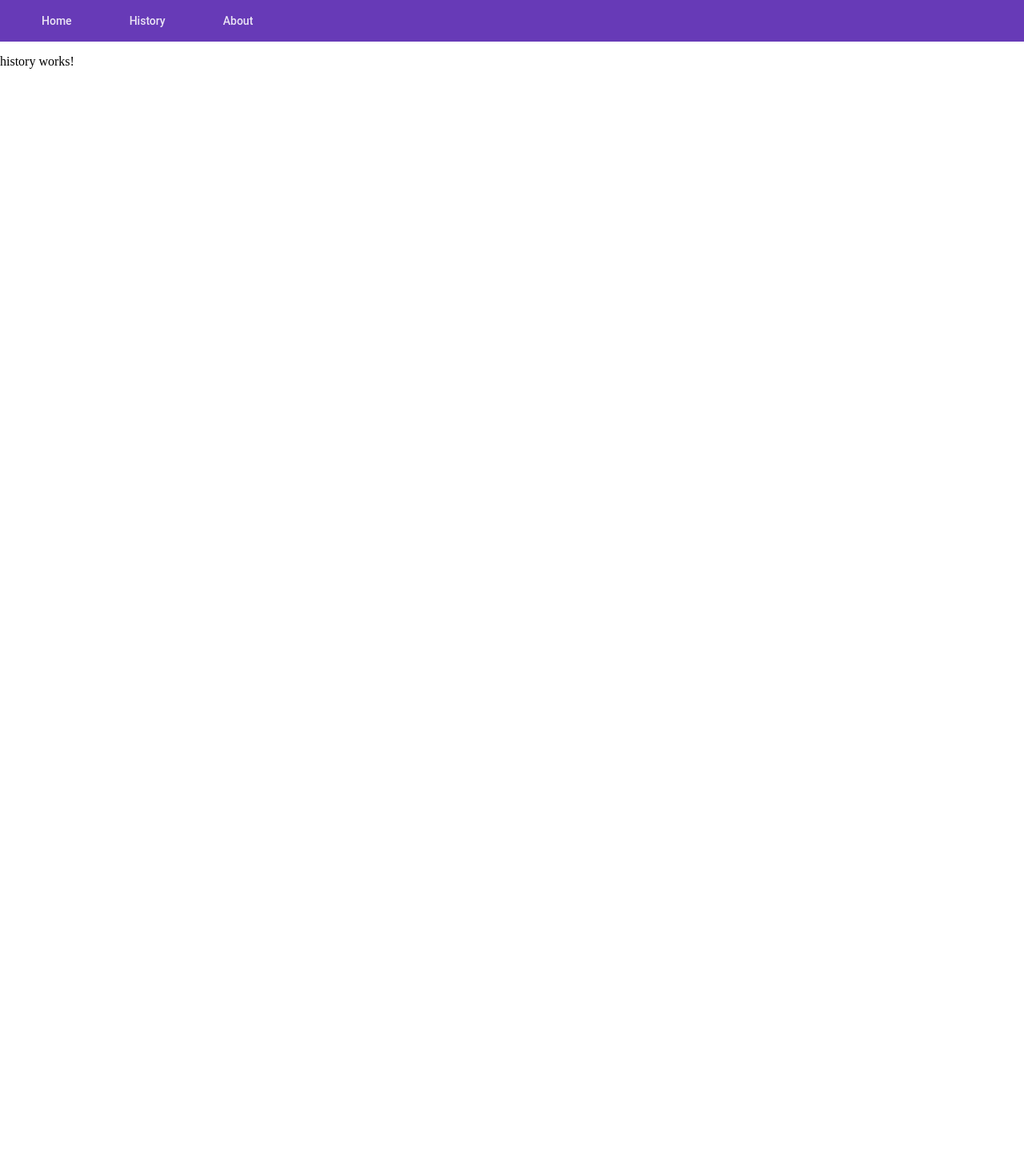
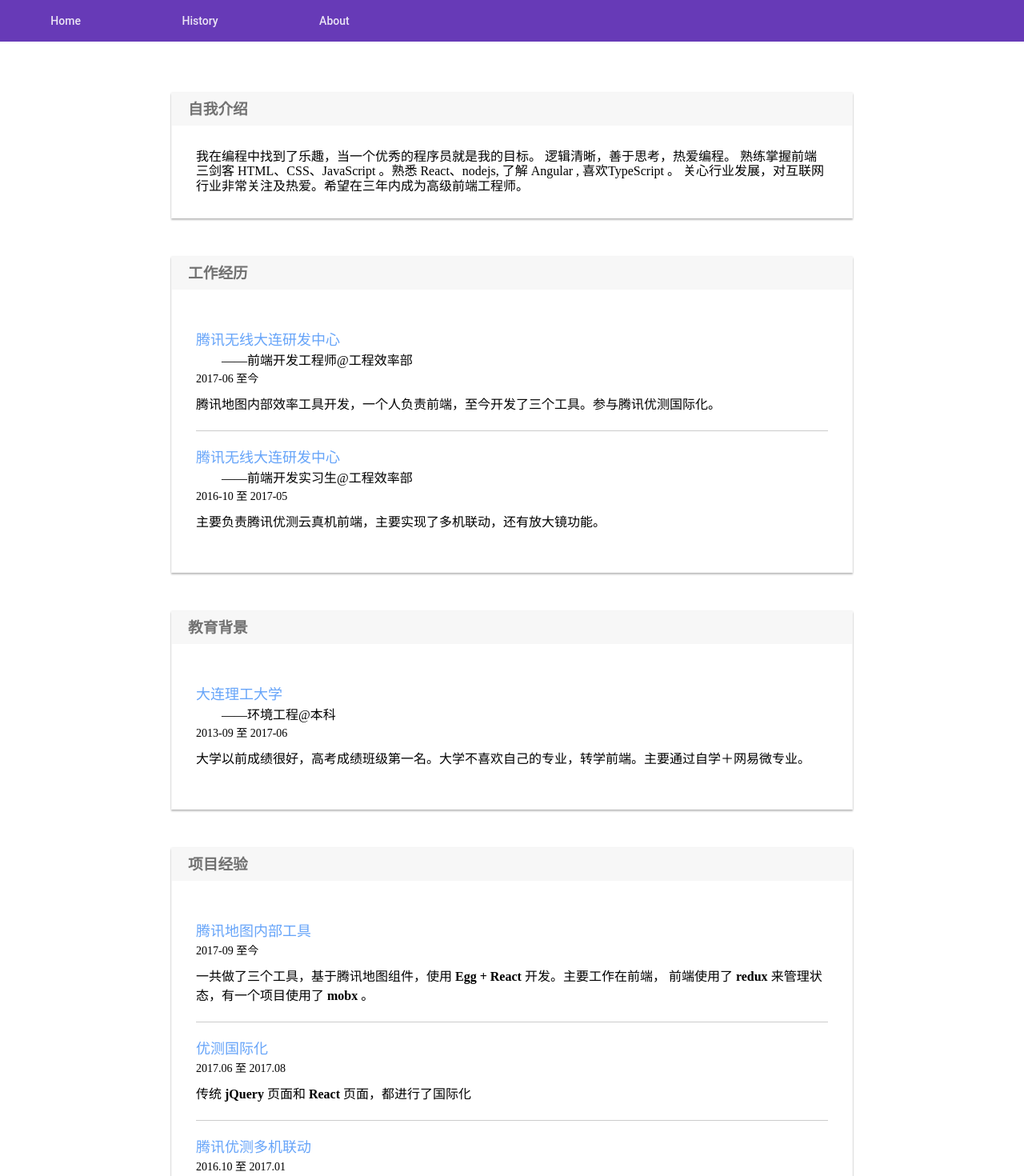
Before and after one commit to rannuo/my-resume, an Angular app: page /history in a window 1280 px wide. Shown: the top 1470 px of the page at 80% size. Before the commit the page ends 800 px from the top, so only its background shows below. Built offline with nearby package versions, Linux system fonts and the light colour scheme.

Commit message:
补充了简历主要内容，优化了在手机上的体验

```diff
--- a/package.json
+++ b/package.json
@@ -25,6 +25,7 @@
     "@angular/router": "^5.0.0",
     "core-js": "^2.4.1",
     "hammerjs": "^2.0.8",
+    "normalize.css": "^7.0.0",
     "rxjs": "^5.5.2",
     "zone.js": "^0.8.14"
   },
--- a/src/app/app.module.ts
+++ b/src/app/app.module.ts
@@ -9,6 +9,7 @@ import { NavbarComponent } from './navbar/navbar.component';
 import { HomeComponent} from './home/home.component';
 import { HistoryComponent } from './history/history.component';
 import { ContactComponent } from './contact/contact.component';
+import { CardViewerComponent } from './card-viewer/card-viewer.component';
 
 const appRoutes: Routes = [
   { path: '', component: HomeComponent },
@@ -22,7 +23,8 @@ const appRoutes: Routes = [
     NavbarComponent,
     HomeComponent,
     HistoryComponent,
-    ContactComponent
+    ContactComponent,
+    CardViewerComponent
   ],
   imports: [
     BrowserModule,
--- /dev/null
+++ b/src/app/card-viewer/card-viewer.component.css
@@ -0,0 +1,30 @@
+:host {
+  display: block;
+  padding: 20px 0;
+}
+.wraper {
+  border: 1px solid rgba(0, 0, 0, 0.03);
+  box-shadow: 0 2px 2px rgba(0, 0, 0, 0.24), 0 0 2px rgba(0, 0, 0, 0.12);
+  margin: 4px;
+  transition: box-shadow .5s;
+}
+.wraper:hover {
+  box-shadow: 0 8px 8px rgba(0, 0, 0, 0.24), 0 0 8px rgba(0, 0, 0, 0.12);
+}
+.title {
+  display: flex;
+  align-items: center;
+  align-content: center;
+  justify-content: center;
+  height: 40px;
+  line-height: 40px;
+  padding: 8px 20px;
+  color: rgba(0, 0, 0, 0.54);
+  background: rgba(0, 0, 0, 0.03);
+}
+.title-text {
+  flex: 1 1 auto;
+}
+.body {
+  padding: 30px;
+}
--- /dev/null
+++ b/src/app/card-viewer/card-viewer.component.html
@@ -0,0 +1,8 @@
+<div class="wraper">
+  <div class="title">
+    <h3 class="title-text">{{title}}</h3>
+  </div>
+  <div class="body">
+    <ng-content></ng-content>
+  </div>
+</div>
--- /dev/null
+++ b/src/app/card-viewer/card-viewer.component.ts
@@ -0,0 +1,17 @@
+import { Component, OnInit, Input } from '@angular/core';
+
+@Component({
+  selector: 'app-card-viewer',
+  templateUrl: './card-viewer.component.html',
+  styleUrls: ['./card-viewer.component.css']
+})
+export class CardViewerComponent implements OnInit {
+
+  @Input() title: string;
+
+  constructor() { }
+
+  ngOnInit() {
+  }
+
+}
--- a/src/app/contact/contact.component.html
+++ b/src/app/contact/contact.component.html
@@ -1,6 +1,6 @@
 <main>
   <p>
-    Contact me:
+    坐标：大连
   </p>
   <p>
     E-mai: <a href="mailto:liuchunlei26@gmail.com">liuchunlei26@gmail.com</a>
--- a/src/app/history/history.component.css
+++ b/src/app/history/history.component.css
@@ -0,0 +1,27 @@
+:host {
+  display: block;
+  width: 900px;
+  margin: 0 auto;
+  padding: 40px 20px;
+  max-width: 100%;
+}
+.work-exp {
+  padding: 20px 0;
+  line-height: 1.5;
+}
+.work-exp + .work-exp {
+  border-top: 1px solid #ccc;
+}
+.company-name {
+  font-size: 18px;
+  color: #66a4f9;
+}
+.position-name {
+  text-indent: 2em;
+}
+.work-time {
+  font-size: 14px;
+}
+.work-content {
+  margin-top: 10px;
+}
--- a/src/app/history/history.component.html
+++ b/src/app/history/history.component.html
@@ -1,3 +1,68 @@
-<p>
-  history works!
-</p>
+<app-card-viewer title="自我介绍">
+  我在编程中找到了乐趣，当一个优秀的程序员就是我的目标。 逻辑清晰，善于思考，热爱编程。
+熟练掌握前端三剑客 HTML、CSS、JavaScript 。熟悉 React、nodejs, 了解 Angular , 喜欢TypeScript 。
+关心行业发展，对互联网行业非常关注及热爱。希望在三年内成为高级前端工程师。
+</app-card-viewer>
+<app-card-viewer title="工作经历">
+  <div class="work-exp">
+    <div class="company-name">腾讯无线大连研发中心</div>
+    <div class="position-name">——前端开发工程师@工程效率部</div>
+    <div class="work-time">2017-06 至今</div>
+    <div class="work-content">
+      腾讯地图内部效率工具开发，一个人负责前端，至今开发了三个工具。参与腾讯优测国际化。
+    </div>
+  </div>
+  <div class="work-exp">
+    <div class="company-name">腾讯无线大连研发中心</div>
+    <div class="position-name">——前端开发实习生@工程效率部</div>
+    <div class="work-time">2016-10 至 2017-05</div>
+    <div class="work-content">
+      主要负责腾讯优测云真机前端，主要实现了多机联动，还有放大镜功能。
+    </div>
+  </div>
+</app-card-viewer>
+<app-card-viewer title="教育背景">
+  <div class="work-exp">
+    <div class="company-name">大连理工大学</div>
+    <div class="position-name">——环境工程@本科</div>
+    <div class="work-time">2013-09 至 2017-06</div>
+    <div class="work-content">
+      大学以前成绩很好，高考成绩班级第一名。大学不喜欢自己的专业，转学前端。主要通过自学＋网易微专业。
+    </div>
+  </div>
+</app-card-viewer>
+<app-card-viewer title="项目经验">
+  <div class="work-exp">
+    <div class="company-name">腾讯地图内部工具</div>
+    <div class="work-time">2017-09 至今</div>
+    <div class="work-content">
+      一共做了三个工具，基于腾讯地图组件，使用 <em>Egg + React</em> 开发。主要工作在前端，
+    前端使用了 <em>redux</em> 来管理状态，有一个项目使用了 <em>mobx</em> 。
+    </div>
+  </div>
+  <div class="work-exp">
+    <div class="company-name">优测国际化</div>
+    <div class="work-time">2017.06 至 2017.08</div>
+    <div class="work-content">
+      传统 <em>jQuery</em> 页面和 <em>React</em> 页面，都进行了国际化
+    </div>
+  </div>
+  <div class="work-exp">
+    <div class="company-name">腾讯优测多机联动</div>
+    <div class="work-time">2016.10 至 2017.01</div>
+    <div class="work-content">
+        实现了基于真机的多机联动，第一次写实际的项目，对 <em>JavaScript</em> 的执行，闭包等有了更实践的理解。
+    </div>
+  </div>
+</app-card-viewer>
+<app-card-viewer title="个人链接">
+  <a target="_blank" href="https://rannuo.github.io/smartisan-contacts/">
+    <h4>Angular 实现锤子科技联系人</h4>
+  </a>
+  <a target="_blank" href="https://rannuo.github.io/my-resume/">
+    <h4>个人简历</h4>
+  </a>
+  <a target="_blank" href="https://rannuo.github.io/">
+    <h4>个人博客</h4>
+  </a>
+</app-card-viewer>
--- a/src/app/home/home.component.css
+++ b/src/app/home/home.component.css
@@ -7,18 +7,21 @@
   left: 0;
   right: 0;
   bottom: 0;
-  background: #ededed;
+  overflow: auto;
 }
 .main-wraper {
   display: flex;
   padding: 20px;
   border: 20px solid #666;
+  max-width: 100%;
 }
 main {
   display: flex;
   align-items: center;
   justify-content: center;
+  flex-wrap: wrap;
   width: 990px;
+  max-width: 100%;
   min-height: 60vh;
   border: 1px solid #ccc;
   background: #ffffff;
@@ -33,9 +36,14 @@ figure > img {
   width: 200px;
 }
 
+.place-spacer {
+  flex: 0 0 0%;
+  height: 1px;
+  margin-left: 80px;
+}
 .major-info {
   width: 500px;
-  padding-left: 100px;
+  padding-left: 20px;
 }
 .info-item {
   display: flex;
--- a/src/app/home/home.component.html
+++ b/src/app/home/home.component.html
@@ -8,6 +8,7 @@
   <figure>
     <img src="assets/myphoto-little.jpg" alt="my photo">
   </figure>
+  <div class="place-spacer"></div>
   <div class="major-info" >
     <div class="info-item">
       <label>姓名：</label>
--- a/src/app/navbar/navbar.component.css
+++ b/src/app/navbar/navbar.component.css
@@ -1,11 +1,15 @@
+:host {
+  display: block;
+  width: 100%;
+  background: #673ab7;
+}
 nav {
   display: flex;
-  background: #673ab7;
+  justify-content: space-around;
+  width: 500px;
+  max-width: 100%;
+  padding: 8px 0;
   color: rgba(255, 255, 255, 0.87);
-  padding: 8px 16px;
-  min-width: 100%;
-  max-width: 100%;
 }
 nav>a {
-  margin: 0 20px;
 }
--- a/src/styles.css
+++ b/src/styles.css
@@ -1,5 +1,7 @@
 /* You can add global styles to this file, and also import other style files */
 @import '~@angular/material/prebuilt-themes/deeppurple-amber.css';
+
+@import '~normalize.css/normalize.css';
 
 body {
   margin: 0;
@@ -7,3 +9,7 @@ body {
 body * {
   box-sizing: border-box;
 }
+em {
+  font-style: normal;
+  font-weight: bold;
+}
```
Also changed, not shown: 2 other files (tests, documents, lock files or other folders).
